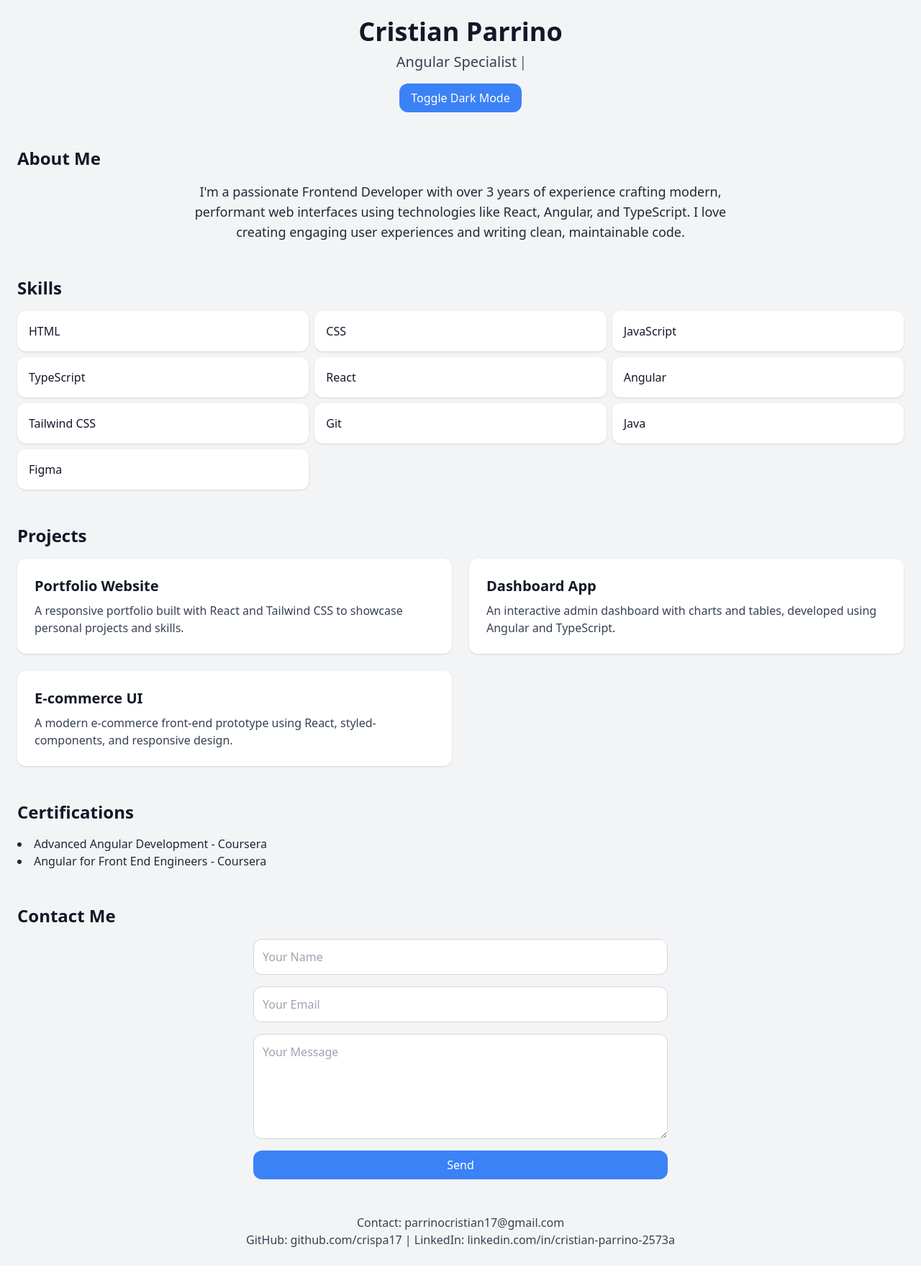
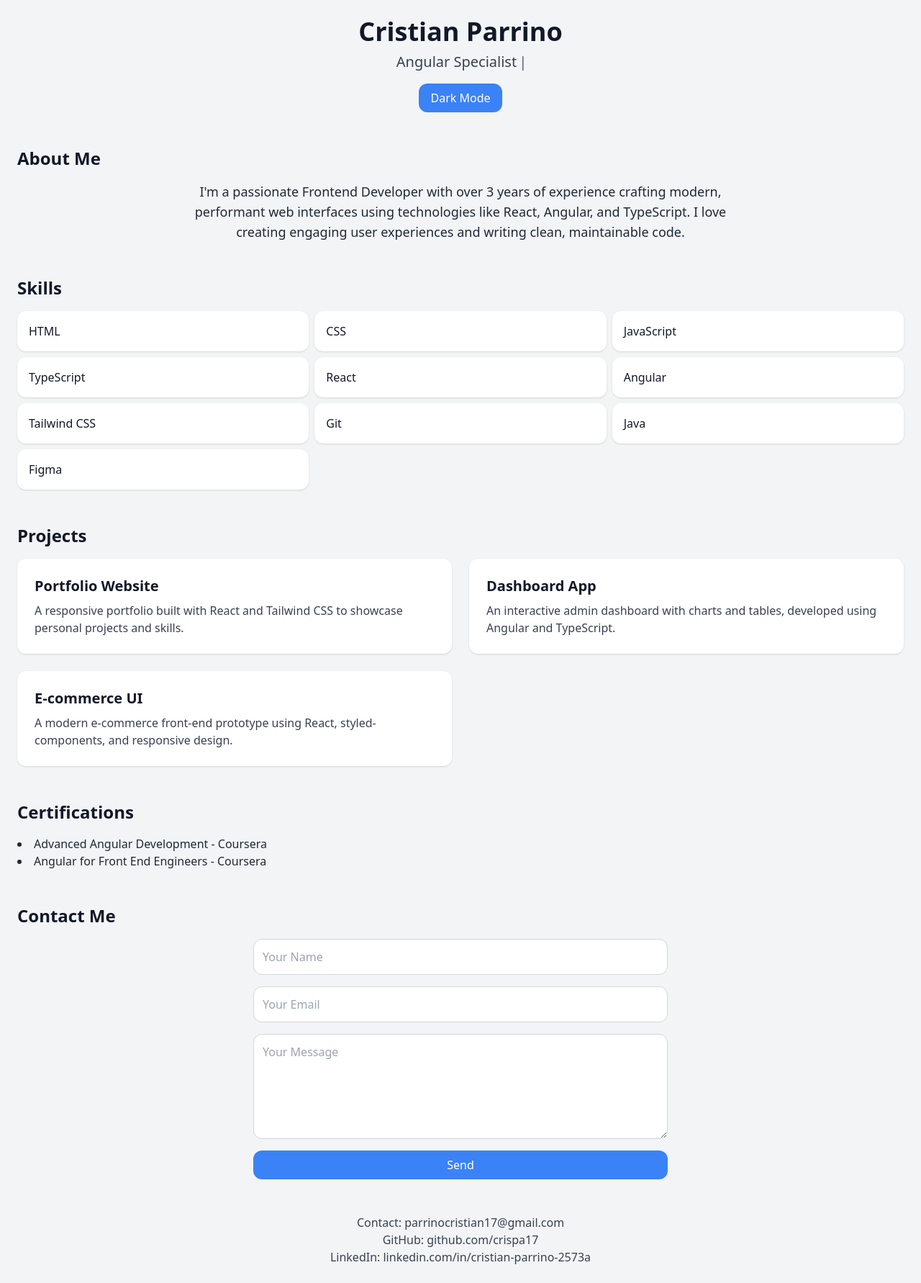
Before and after one commit to crispa17/Portfolio, a React (Vite) app: page / in a window 1280 px wide. Shown: the whole page at 72% size. Before the commit the page ends 1758 px from the top, so only its background shows below. Built offline with nearby package versions, Linux system fonts and the light colour scheme.

Commit message:
small fix

```diff
--- a/src/App.tsx
+++ b/src/App.tsx
@@ -28,7 +28,7 @@ export default function Portfolio() {
           onClick={() => setDarkMode(!darkMode)}
           className="mt-4 px-4 py-2 bg-blue-500 text-white rounded-xl hover:bg-blue-600 transition"
         >
-          Toggle {darkMode ? "Light" : "Dark"} Mode
+          {darkMode ? "Light" : "Dark"} Mode
         </button>
       </header>
 
@@ -169,10 +169,8 @@ export default function Portfolio() {
         transition={{ delay: 0.5, duration: 0.5 }}
       >
         <p>Contact: parrinocristian17@gmail.com</p>
-        <p>
-          GitHub: github.com/crispa17 | LinkedIn:
-          linkedin.com/in/cristian-parrino-2573a
-        </p>
+        <p>GitHub: github.com/crispa17</p>
+        <p>LinkedIn: linkedin.com/in/cristian-parrino-2573a</p>
       </motion.footer>
     </div>
   );
```
